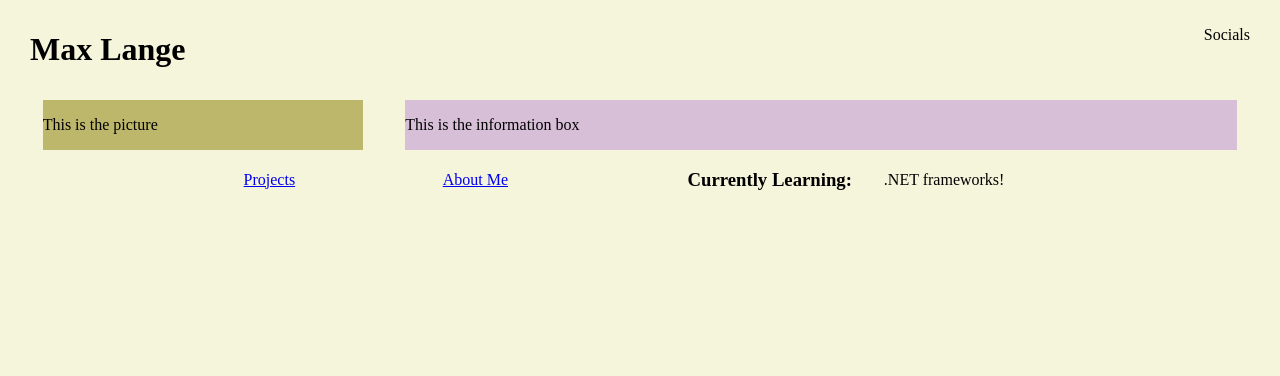
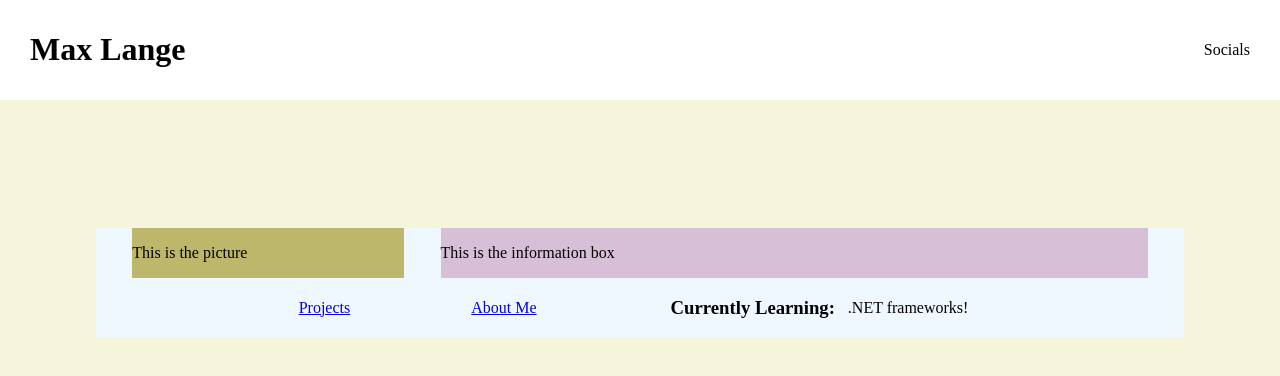
Before and after one commit to Abekomon/personal-site, a React (Vite) app: page / in a window 1280 px wide. Shown: the top 376 px of the page. Built offline with nearby package versions, Linux system fonts and the light colour scheme.

Commit message:
Small styling adjustments and updates

```diff
--- a/src/Components/App/App.jsx
+++ b/src/Components/App/App.jsx
@@ -13,7 +13,7 @@ function App() {
       <Header />
       <Switch>
         <Route exact path="/" component={HomeView}/>
-        <Route exact path="/aboutme" component={AboutView}/>
+        <Route exact path="/about-me" component={AboutView}/>
         <Route exact path="/projects" component={ProjectView}/>
         <Route component={Error}/>
       </Switch>
--- a/src/Components/Header/Header.css
+++ b/src/Components/Header/Header.css
@@ -1,5 +1,7 @@
 .main-header {
   display: flex;
   justify-content: space-between;
+  align-items: center;
   padding: 10px 30px;
+  background-color: white;
 }
--- a/src/Components/HomeView/HomeView.css
+++ b/src/Components/HomeView/HomeView.css
@@ -0,0 +1,5 @@
+.home-view {
+  width: 85%;
+  margin: 10% auto 0;
+  background-color: aliceblue;
+}
```
